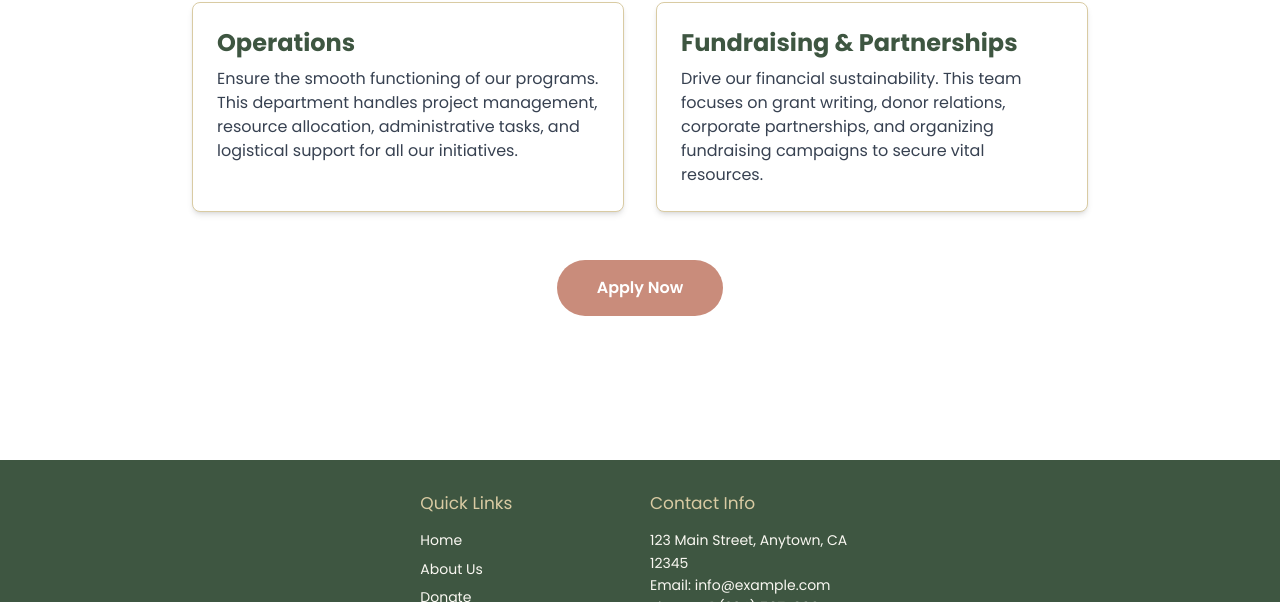
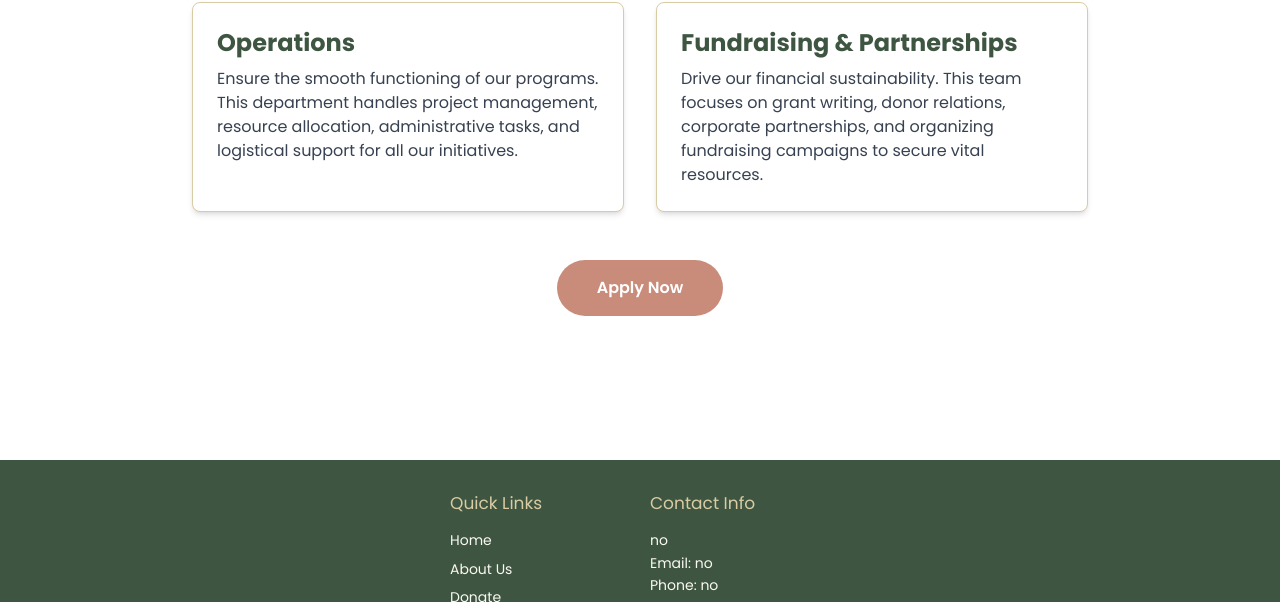
Before and after one commit to Hasanemu/Ziraal---Hasanemu, a plain HTML site: page getinvolved.html in a window 1280 px wide. Shown: the part 756-1358 px from the top of the page. Drawn offline with nearby package versions, Linux system fonts and the light colour scheme.

Commit message:
Update getinvolved.html

```diff
--- a/getinvolved.html
+++ b/getinvolved.html
@@ -311,9 +311,9 @@
 
             <div class="footer-section">
                 <h3>Contact Info</h3>
-                <p>123 Main Street, Anytown, CA 12345</p>
-                <p>Email: <a href="mailto:info@example.com">info@example.com</a></p>
-                <p>Phone: <a href="tel:+1234567890">+1 (234) 567-890</a></p>
+                <p>no</p>
+                <p>Email: <a href="mailto:info@example.com">no</a></p>
+                <p>Phone: <a href="tel:+1234567890">no</a></p>
                 <div class="social-icons">
                     <a href="https://instagram.com/ziraal.pk/" target="_blank" aria-label="Instagram"><i class="fab fa-instagram"></i></a>
                     <a href="https://linkedin.com/yourprofile" target="_blank" aria-label="LinkedIn"><i class="fab fa-linkedin-in"></i></a>
```
